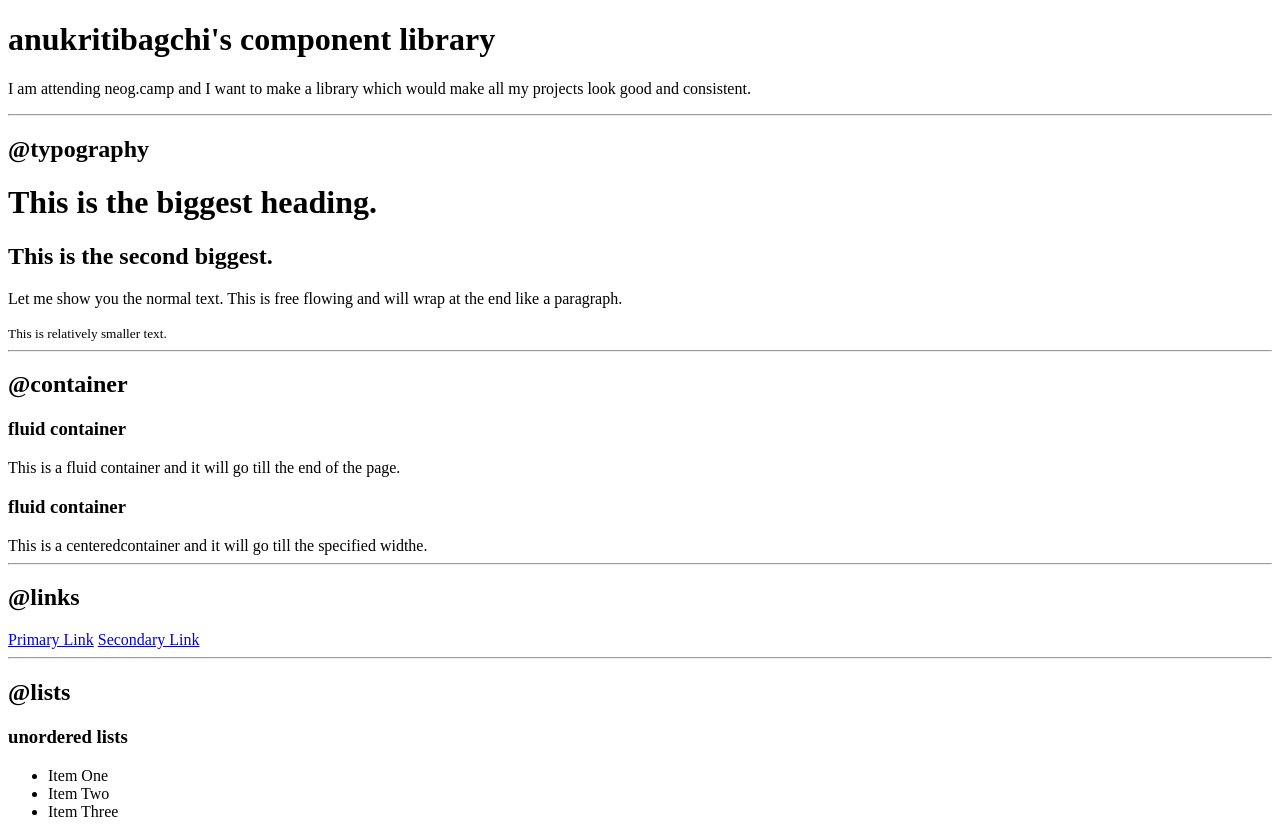
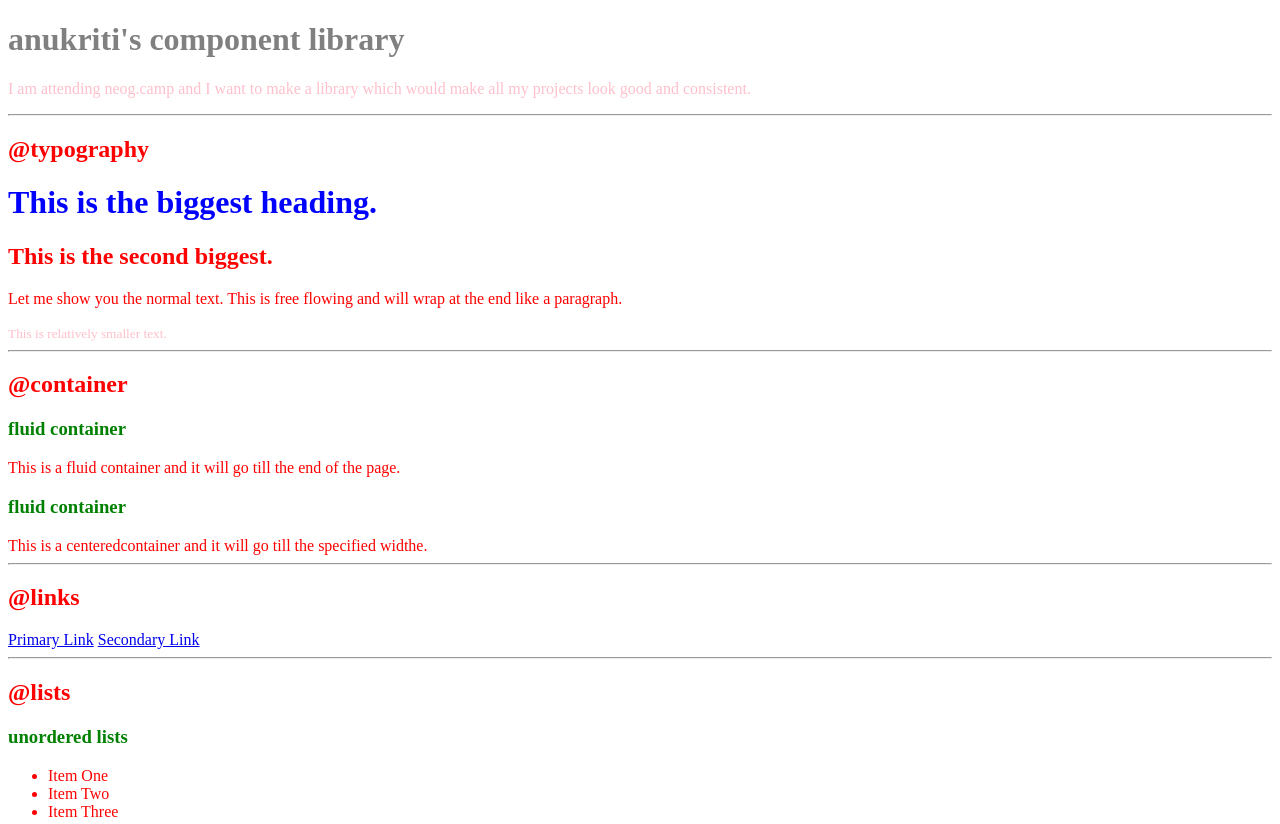
Before and after one commit to anukriti-bagchi/Anukriti-component-library, a plain HTML site: page index.html in a window 1280 px wide. Shown: the top 824 px of the page. Drawn offline with Linux system fonts and the light colour scheme.

Commit message:
css: impors and selectors

```diff
--- a/index.html
+++ b/index.html
@@ -5,10 +5,20 @@
     <meta http-equiv="X-UA-Compatible" content="IE=edge">
     <meta name="viewport" content="width=device-width, initial-scale=1.0">
     <title>Component Library</title>
+
+   <!--CSS way 1: style tag
+     <style>
+       body {
+           color: red;
+       }
+   </style> -->
+   <!-- Third way of doing css: external link -->
+   <link href="style.css"  rel="stylesheet" />
 </head>
 <body>
-    <h1>anukritibagchi's component library </h1>
-    <p>I am attending neog.camp and I want to make a library which would make all my projects look good and consistent.</p>
+    <h1 id="lib-header">anukriti's component library </h1>
+    <!-- style="color;red" -->
+    <p class="para">I am attending neog.camp and I want to make a library which would make all my projects look good and consistent.</p>
 
     <hr>
 
@@ -16,7 +26,7 @@
     <h1>This is the biggest heading.</h1>
     <h2>This is the second biggest.</h2>
     <p> Let me show you the normal text. This is free flowing and will wrap at the end like a paragraph.</p>
-    <small>This is relatively smaller text.</small>
+    <small class="para">This is relatively smaller text.</small>
 
     <hr>
 
--- /dev/null
+++ b/style.css
@@ -0,0 +1,21 @@
+body{
+    color:red;
+}
+
+h1 {
+    color: blue;
+}
+
+/* here h1 and h2 are called selectors. */
+/* there are different ways of selecting,via tags,via class,via attributes,via Id,via lot of things */
+h3{
+    color: green;
+}
+
+#lib-header {
+    color: grey;
+}
+
+.para {
+    color: pink;
+}
```
